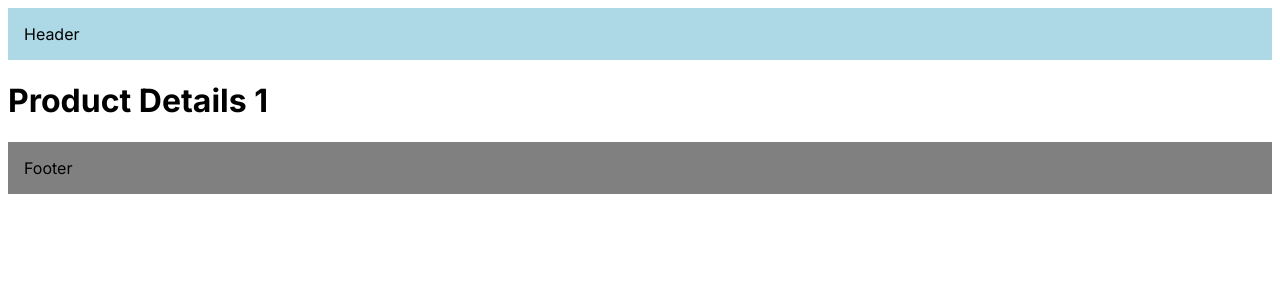
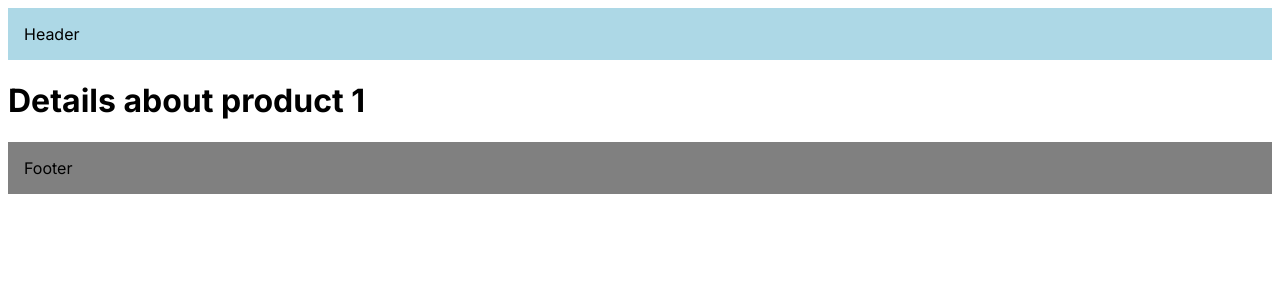
Before and after one commit to jack-ooi-bp/nextjs-tutorial, a Next.js app: page /products/1 in a window 1280 px wide. Shown: the top 300 px of the page. Built offline with nearby package versions, Linux system fonts and the light colour scheme.

Commit message:
modified:   app/products/[productId]/page.tsx

```diff
--- a/app/products/[productId]/page.tsx
+++ b/app/products/[productId]/page.tsx
@@ -4,12 +4,20 @@ type Props = {
   params: { productId: string };
 };
 
-export const generateMetadata = ({ params }: Props): Metadata => {
+export const generateMetadata = async ({
+  params,
+}: Props): Promise<Metadata> => {
+  const { productId } = params;
+  const titile = await new Promise((resolve) => {
+    setTimeout(() => {
+      resolve(`iPhone ${params.productId}`);
+    }, 100);
+  });
   return {
-    title: `Product ${params.productId}`,
+    title: `Product ${titile}`,
   };
 };
 
 export default function ProductDetails({ params }: Props) {
-  return <h1>Product Details {params.productId}</h1>;
+  return <h1>Details about product {params.productId}</h1>;
 }
```
